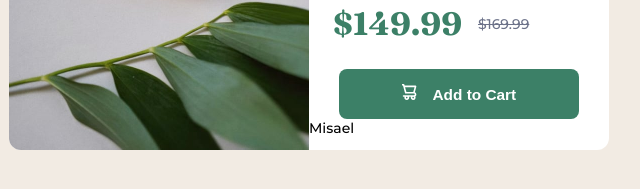
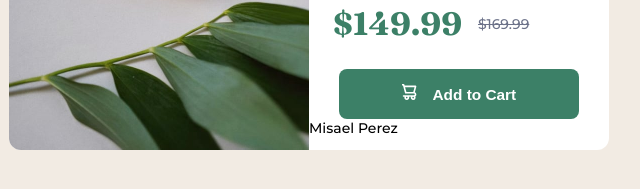
Before and after one commit to misaeljoelp/card-channel, a plain HTML site: page index.html in a window 1280 px wide. Shown: the part 375-564 px from the top of the page, 331-971 px from the left. Drawn offline with Linux system fonts and the light colour scheme.

Commit message:
first commit

```diff
--- a/index.html
+++ b/index.html
@@ -30,7 +30,7 @@
                 <img src="./images/icon-cart.svg" alt="cart"> Add to Cart
               </button>
               <div>
-                Misael
+                Misael Perez
               </div>
           </div>
       </section>
```
